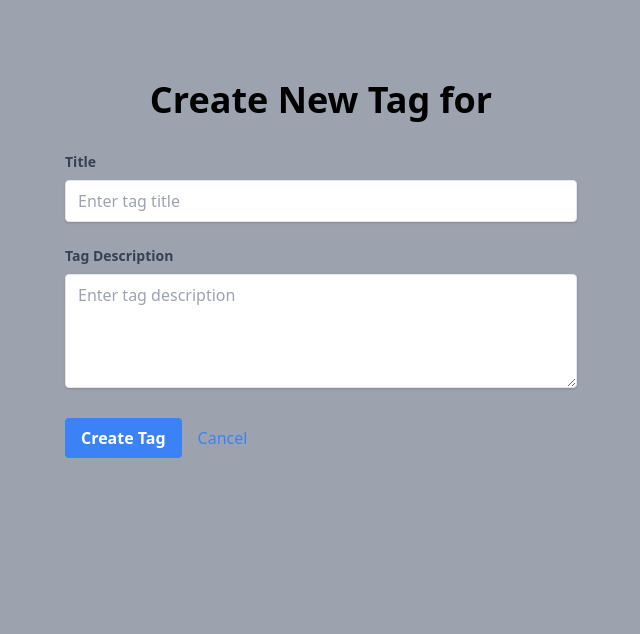
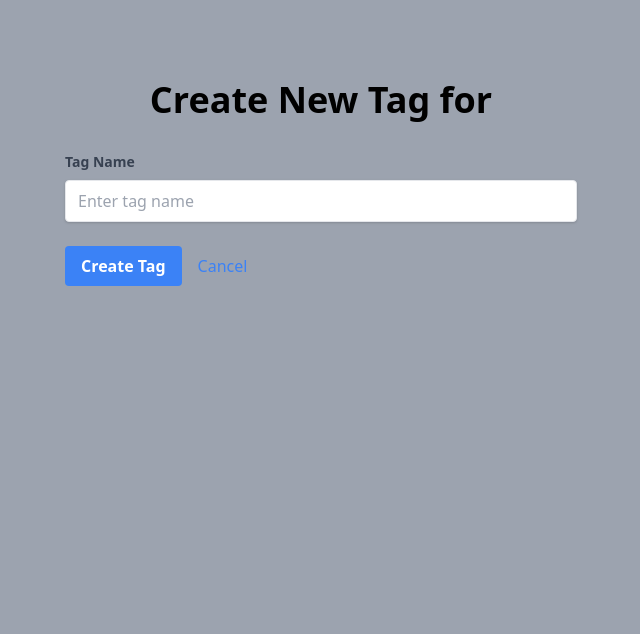
Before and after one commit to bnelsonemail/Blogly-Database, a Flask app: template templates/new_tag.html in a window 1280 px wide. Shown: the part 76-710 px from the top of the page, without its empty margins (319-959 px from the left). Run offline with Flask 3, Linux system fonts and the light colour scheme; the template is opened without the code that fills it, so the values that code supplies are empty.

Commit message:
revised, still needs work.  Not working with new tag...

```diff
--- a/app.py
+++ b/app.py
@@ -293,11 +293,13 @@ def delete_post(post_id):
     return redirect(f'/user/{post.user_id}')
 
 
-@app.route('/tags/new', methods=['GET', 'POST'])
-def new_tag():
-    """Show form to create a new tag or handle form submission."""
-    # Replace with logic to get the correct user, if applicable
-    user = User.query.get(1)
+@app.route('/posts/<int:post_id>/tags/new', methods=['GET', 'POST'])
+def new_tag(post_id):
+    """
+    Show form to create a new tag or handle form submission for a specific post.
+    """
+    # Fetch the post to associate with this tag
+    post = BlogPost.query.get_or_404(post_id)
 
     if request.method == 'POST':
         tag_name = request.form.get('name').strip()
@@ -306,24 +308,34 @@ def new_tag():
             flash("Tag name is required.", "error")
             return redirect(request.url)
 
+        # Check if the tag already exists
         existing_tag = Tag.query.filter_by(name=tag_name).first()
         if existing_tag:
-            flash("Tag with this name already exists.", "error")
+            # If tag already exists, associate it with the post
+            # (if not already associated)
+            if existing_tag not in post.tags:
+                post.tags.append(existing_tag)
+                db.session.commit()
+            flash("Tag associated with the post successfully!", "success")
+            return redirect(f'/posts/{post_id}')
+
+        # Create a new tag and associate it with the post
+        try:
+            new_tag = Tag(name=tag_name)
+            post.tags.append(new_tag)  # Associate new tag with the post
+            db.session.add(new_tag)
+            db.session.commit()
+            flash('Tag created and associated with post successfully!',
+                  'success')
+            return redirect(f'/posts/{post_id}')
+        except SQLAlchemyError:
+            db.session.rollback()
+            flash("An error occurred while creating the tag. Please try "
+                  "again.", "error")
             return redirect(request.url)
 
-        try:
-            new_tag = Tag(name=tag_name)
-            db.session.add(new_tag)
-            db.session.commit()
-            flash('Tag created successfully!', 'success')
-            return redirect('/tags')
-        except SQLAlchemyError:
-            db.session.rollback()
-            flash("An error occurred while creating the tag. "
-                  "Please try again.", "error")
-            return redirect(request.url)
-
-    return render_template('new_tag.html', user=user)
+    # Render the new_tag form with the post context
+    return render_template('new_tag.html', post=post)
 
 
 if __name__ == '__main__':
--- a/templates/new_tag.html
+++ b/templates/new_tag.html
@@ -4,34 +4,25 @@
 
 {% block content %}
 <div class="flex flex-col items-center py-20">
-  <h1 class="text-4xl font-bold text-black mb-8">Create New Tag for {{ user.full_name }}</h1>
+  <h1 class="text-4xl font-bold text-black mb-8">Create New Tag for {{ post.title }}</h1>
 
-  <form action="/users/{{ user.id }}/posts/new" method="POST" class="w-full max-w-lg">
+  <!-- Corrected form action to point to the new tag route -->
+  <form action="/posts/{{ post.id }}/tags/new" method="POST" class="w-full max-w-lg">
 
+    <!-- Tag Name Field -->
     <div class="mb-6">
-      <label for="title" class="block text-gray-700 text-sm font-semibold mb-2">Title</label>
+      <label for="name" class="block text-gray-700 text-sm font-semibold mb-2">Tag Name</label>
       <input
         type="text"
-        name="title"
-        id="title"
+        name="name"
+        id="name"
         class="shadow border rounded w-full py-2 px-3 text-gray-700 focus:outline-none focus:shadow-outline"
         required
-        placeholder="Enter tag title"
+        placeholder="Enter tag name"
       >
     </div>
 
-    <div class="mb-6">
-      <label for="tag" class="block text-gray-700 text-sm font-semibold mb-2">Tag Description</label>
-      <textarea
-        name="tag"
-        id="tag"
-        rows="4"
-        class="shadow border rounded w-full py-2 px-3 text-gray-700 focus:outline-none focus:shadow-outline"
-        required
-        placeholder="Enter tag description"
-      ></textarea>
-    </div>
-
+    <!-- Submit and Cancel Buttons -->
     <div class="flex items-center">
       <button
         type="submit"
@@ -39,7 +30,7 @@
       >
         Create Tag
       </button>
-      <a href="/user/{{ user.id }}" class="ml-4 text-blue-500 hover:underline">Cancel</a>
+      <a href="/posts/{{ post.id }}" class="ml-4 text-blue-500 hover:underline">Cancel</a>
     </div>
 
   </form>
```
Also changed, not shown: templates/post_detail.html (+20 -1 lines), templates/new_post.html (line endings or trailing spaces).
